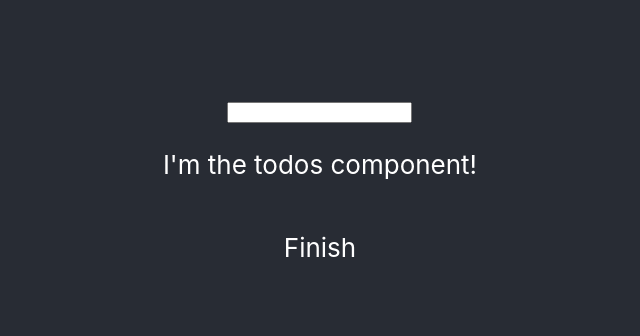
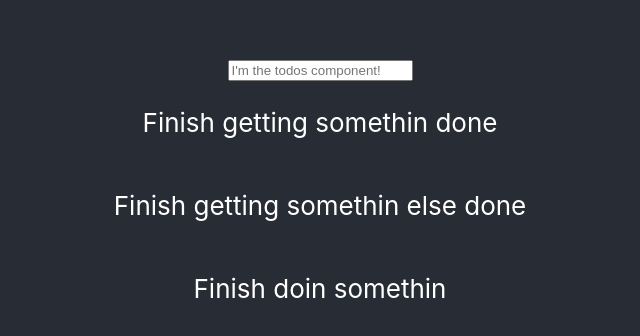
Before and after one commit to Anjr0o/anasa, a React (Create React App) app: page / in a window 1280 px wide. Shown: the part 210-546 px from the top of the page, without its empty margins (320-960 px from the left). Built offline with nearby package versions, Linux system fonts and the light colour scheme.

Commit message:
Updated strikeThrough to be fully functional

```diff
--- a/src/App.js
+++ b/src/App.js
@@ -8,17 +8,37 @@ import Contact from './Contact/Contact';
 class App extends Component {
 
   state = {
+    todos: [
+      { id: 'lekjlkck', todoName: 'getting somethin done', status: 'Finish', strikeThrough: {} },
+      { id: 'elkjx', todoName: 'getting somethin else done', status: 'Finish', strikeThrough: {} },
+      { id: 'bnenn', todoName: 'doin somethin', status: 'Finish', strikeThrough: {} }
+    ],
     status: 'Finish',
     todoName: '',
-    strikeThrough: {}
+    strikeThrough: {},
   }
 
-  checkedHandler = () => {
-    console.log('Task Completed');
-    this.setState({ status: 'Finished', strikeThrough: { textDecoration: 'line-through' } })
+  checkedHandler= (event, id) => {
+    const todoIndex = this.state.todos.findIndex(todo => {
+      return todo.id === id;
+    });
+
+    const todo = {
+      ...this.state.todos[todoIndex]
+    };
+    console.log(this.state.todos[todoIndex].todoName + ' completed');
+
+    todo.strikeThrough = {textDecoration: 'line-through'};
+    todo.status = 'Finished';
+
+    const todos = [...this.state.todos];
+    todos[todoIndex] = todo;
+
+    this.setState({ todos: todos })
   }
 
   newTodoHandler = (event) => {
+
     this.setState({
       todoName: event.target.value
     })
@@ -30,12 +50,20 @@ class App extends Component {
       <div className="App">
         <header className="App-header">
           <Todos changed={this.newTodoHandler} />
-          <Todo
+          {this.state.todos.map((todo, index) => {
+            return <Todo
+              todoName={todo.todoName}
+              status={todo.status}
+              click={(event) => this.checkedHandler(event, todo.id)}
+              style={todo.strikeThrough}
+              key={todo.id} />
+          })}
+          {/* <Todo
             todoName={this.state.todoName}
             status={this.state.status}
             click={this.checkedHandler}
             style={this.state.strikeThrough}
-          />
+          /> */}
           <a
             className="App-link"
             href="https://reactjs.org"
--- a/src/Todos/Todos.js
+++ b/src/Todos/Todos.js
@@ -3,8 +3,7 @@ import React from 'react';
 let todos = (props) => {
     return (
         <div>
-            <input type="text" onChange={props.changed}/>
-            <p>I'm the todos component!</p>
+            <input type="text" placeholder="I'm the todos component!" onChange={props.changed}/>
             <div>{props.children}</div>
         </div>
     )
```
